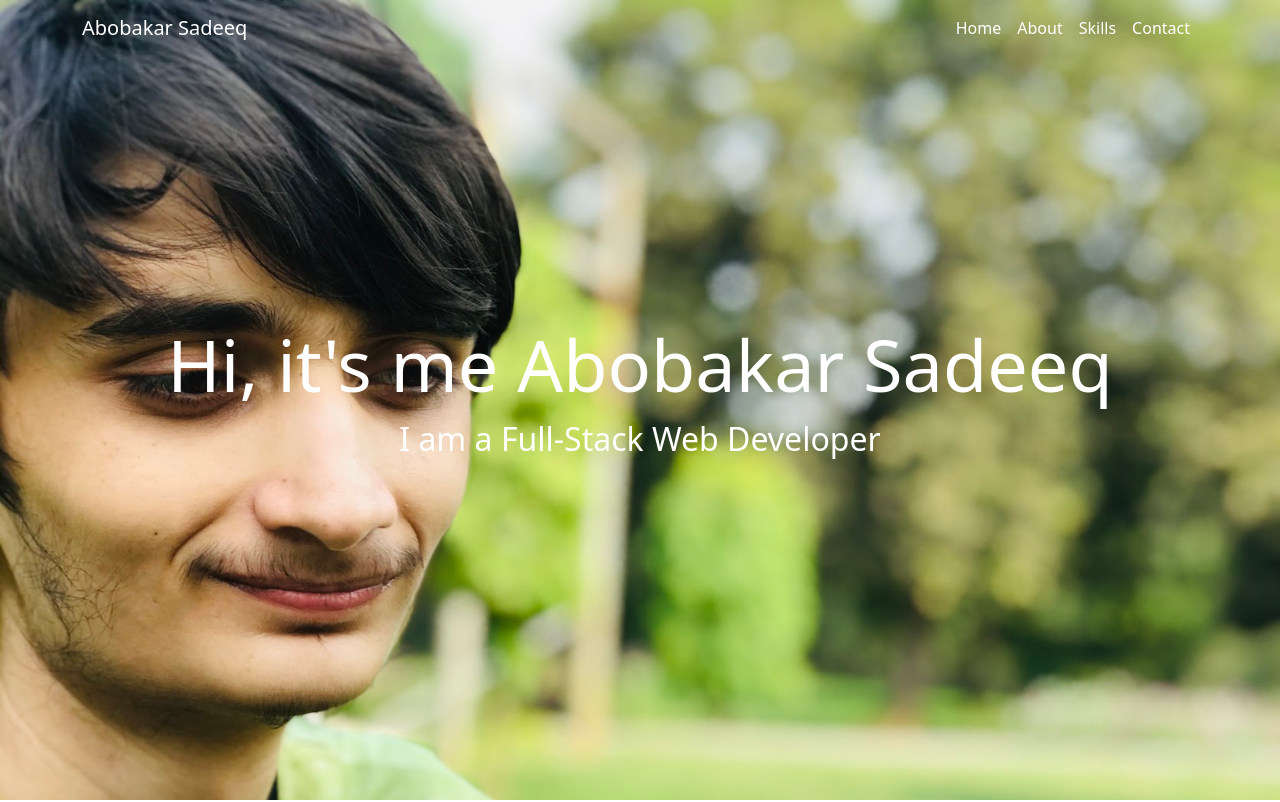
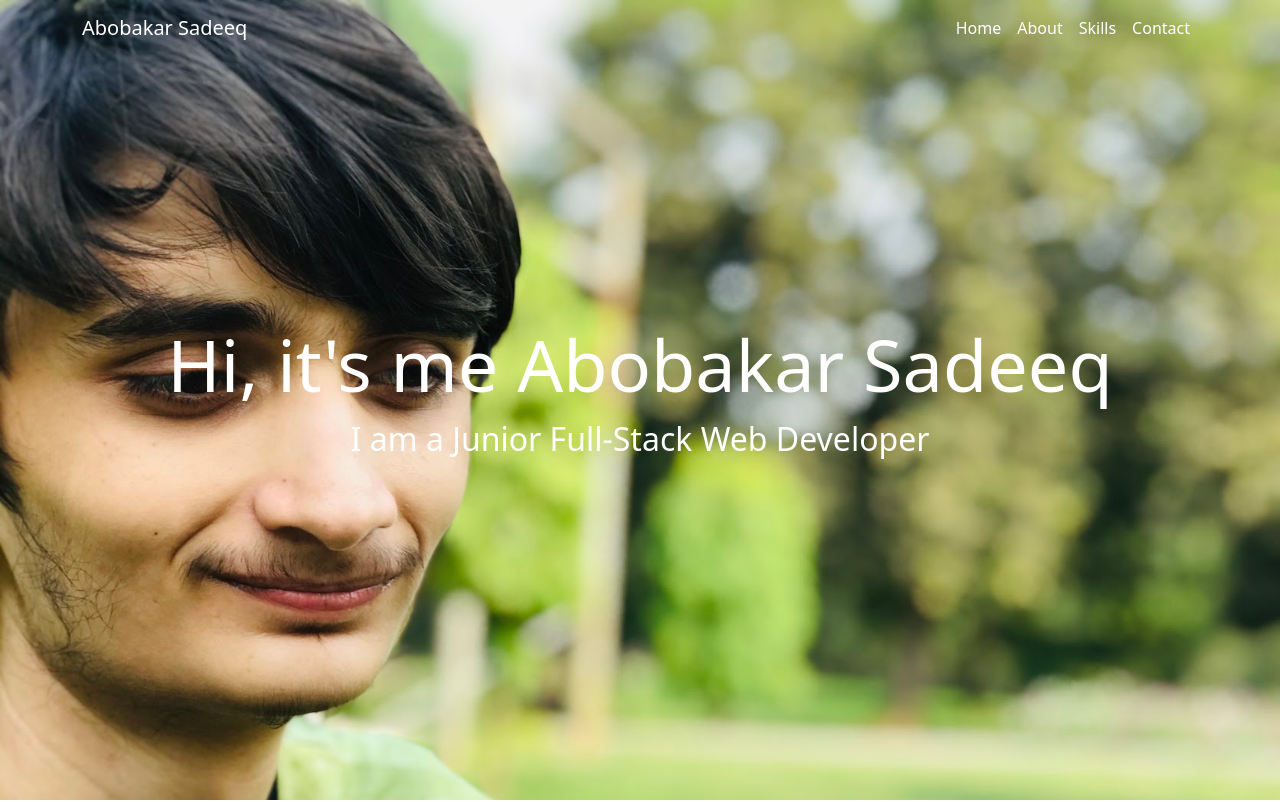
Before and after one commit to AbobakarSadeeq/my-portfolio, a plain HTML site: page index.html in a window 1280 px wide. Shown: the top 802 px of the page. Drawn offline with nearby package versions, Linux system fonts and the light colour scheme.

Commit message:
junior developer,
added done

```diff
--- a/index.html
+++ b/index.html
@@ -50,7 +50,7 @@
             <div class="row">
                 <div class="col-lg-12 col-md-12 col-sm-12 col-xs-12 hero-text">
                     <h2 class="hero_title">Hi, it's me Abobakar Sadeeq</h2>
-                    <p class="hero_desc">I am a Full-Stack Web Developer</p>
+                    <p class="hero_desc">I am a Junior Full-Stack Web Developer</p>
                 </div>
             </div>
         </div>
```
